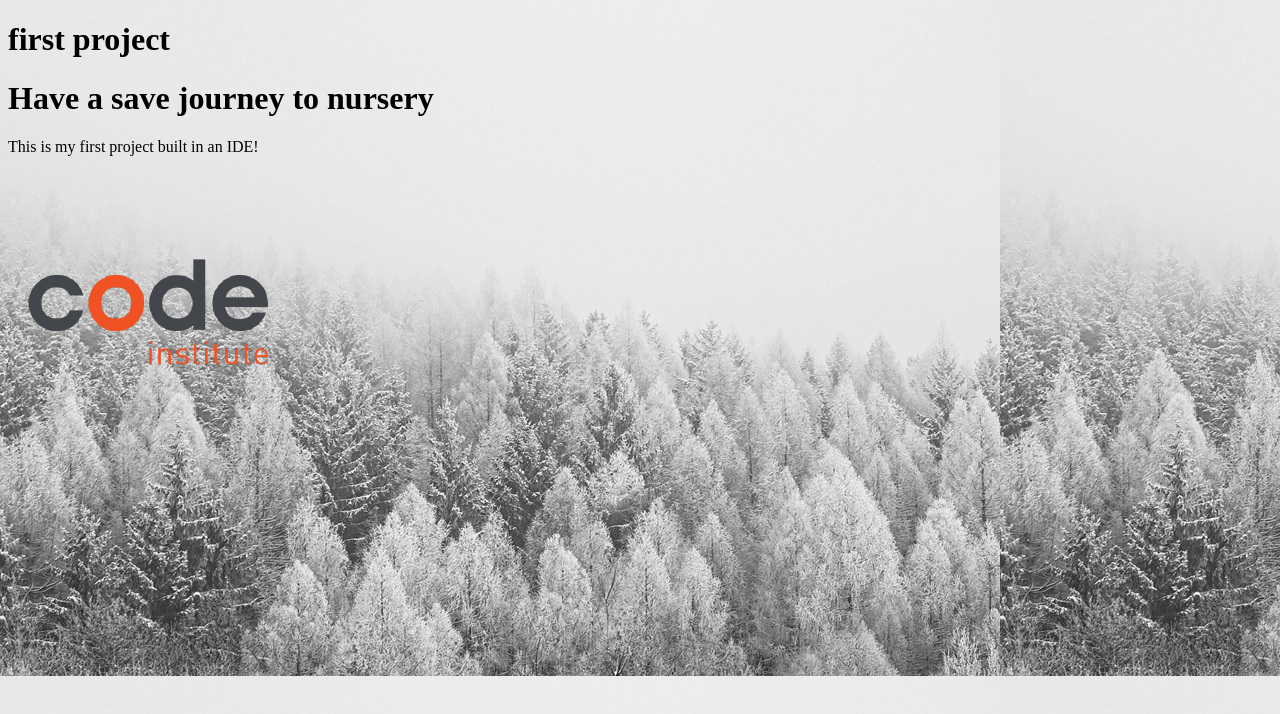
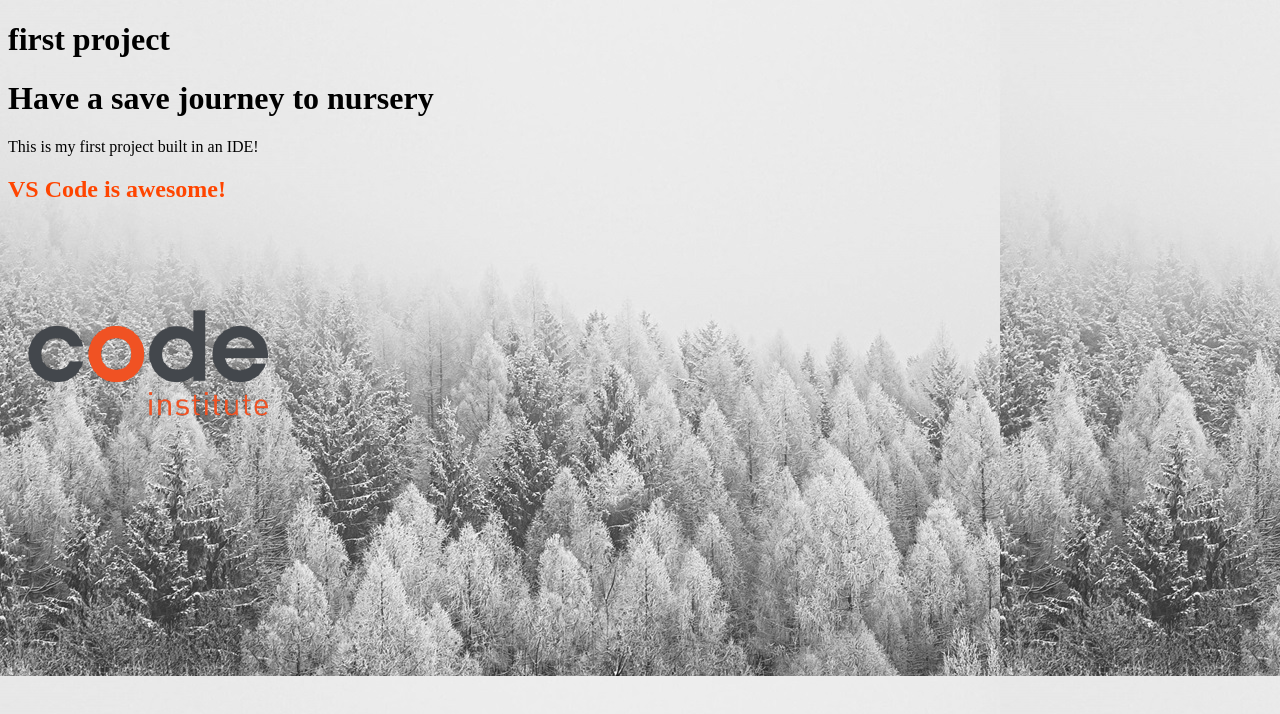
Before and after one commit to gustlik1444-ux/my-first-project, a plain HTML site: page index.html in a window 1280 px wide. Drawn offline with Linux system fonts and the light colour scheme.

Commit message:
Add initial images and CSS

```diff
--- a/assets/css/styles.css
+++ b/assets/css/styles.css
@@ -6,3 +6,7 @@
 body {
     background-color: lightgray;
     background-image: url("/assets/images/01-02-02_background-img.jpg");
+}
+    h2 {
+        color: orangered;
+    }
--- a/index.html
+++ b/index.html
@@ -16,6 +16,8 @@
 
     <p>This is my first project built in an IDE!</p>
 
+     <h2>VS Code is awesome!</h2>
+
     <img src="assets\images\01-02-02_ci-logo.png" alt="CI Logo">
 
 </body>
```
Also changed, not shown: 1 other file.
